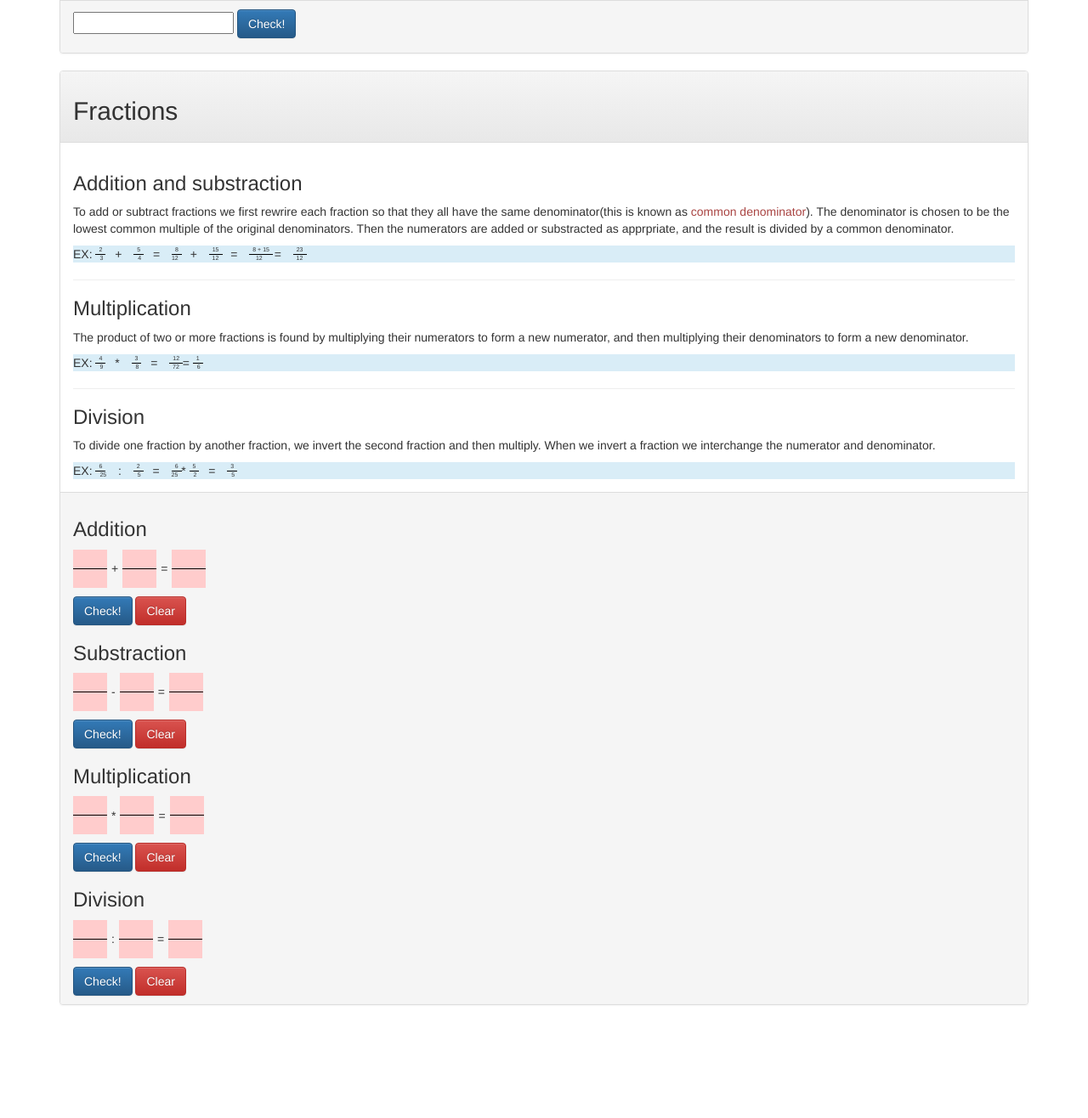
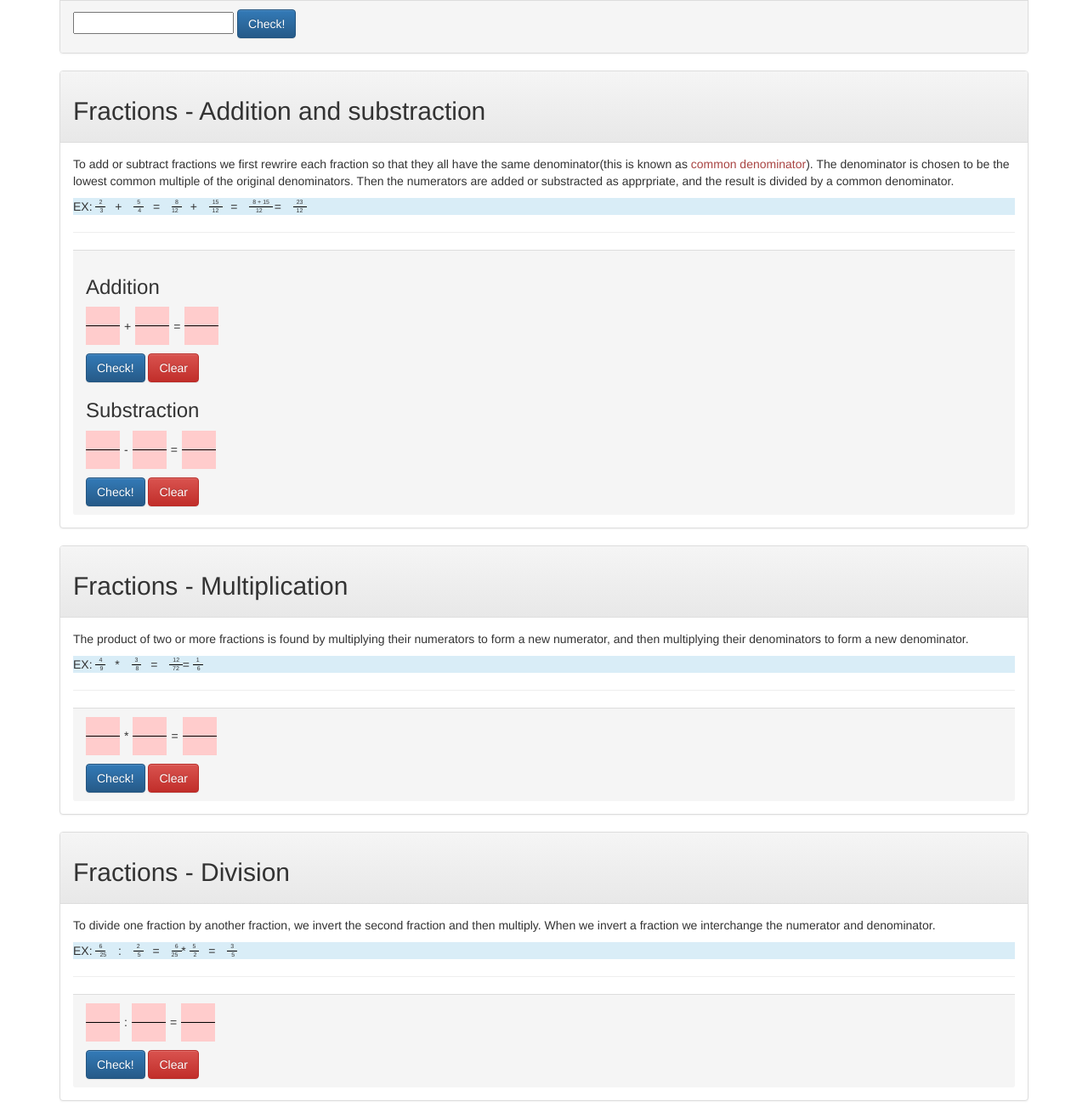
Before and after one commit to alexbokii/Foundation-Maths, a plain HTML site: page index.html in a window 1280 px wide. Shown: the part 185-1501 px from the top of the page at 85% size. Before the commit the page ends 1388 px from the top, so only its background shows below. Drawn offline with nearby package versions, Linux system fonts and the light colour scheme.

Commit message:
Refactoring of index.html

```diff
--- a/index.html
+++ b/index.html
@@ -47,32 +47,14 @@
         <div class="row">
             <div class="col-xs-12">
                 <div class="panel panel-default">
-                    <div class="panel-heading"><h2>Fractions</h2></div>
+                    <div class="panel-heading"><h2>Fractions - Addition and substraction</h2></div>
                     <div class="panel-body">
-                        <h3>Addition and substraction</h3>
                         <p>To add or subtract fractions we first rewrire each fraction so that they all have the same denominator(this is known as <span class="text-danger">common denominator</span>). The denominator is chosen to be the lowest common multiple of the original denominators. Then the numerators are added or substracted as apprpriate, and the result is divided by a common denominator.</p>
 
                         <div class="bg-info">EX: <span class="frac"><span class="sup">2</span><span class="sub">3</span> <span class="operator">+</span> <span class="sup">5</span><span class="sub">4</span> <span class="operator"> = </span> <span class="sup">8</span><span class="sub two-dig">12</span> <span class="operator">+</span> <span class="sup">15</span><span class="sub two-dig">12</span> <span class="operator">=</span> <span class="sup two-dig">8 + 15</span><span class="sub three-dig">12</span> <span class="operator"> = </span> <span class="sup">23</span><span class="sub two-dig">12</span></span></div>
                         <hr>
 
-                        <h3>Multiplication</h3>
-                        <p>The product of two or more fractions is found by multiplying their numerators to form a new numerator, and then multiplying their denominators to form a new denominator.</p>
-
-                        <div class="bg-info">EX: <span class="frac"><span class="sup">4</span><span class="sub">9</span> <span class="operator">*</span> <span class="sup">3</span><span class="sub">8</span> <span class="operator"> = </span> <span class="sup">12</span><span class="sub two-dig">72</span> = <span class="sup">1</span><span class="sub">6</span>
-                        </div>
-                        <hr>
-
-
-                        <h3>Division</h3>
-                        <p>To divide one fraction by another fraction, we invert the second fraction and then multiply. When we invert a fraction we interchange the numerator and denominator.</p>
-
-                        <div class="bg-info">EX: <span class="frac"><span class="sup">6</span><span class="sub">25</span> <span class="operator">:</span> <span class="sup">2</span><span class="sub">5</span> <span class="operator"> = </span> <span class="sup">6</span><span class="sub two-dig">25</span> * <span class="sup">5</span><span class="sub">2</span> <span class="operator"> = </span> <span class="sup">3</span><span class="sub">5</span>
-                        </div>
-
-
-                    </div>
                         <div class="panel-footer">
-                    <!-- fraction addition -->
                             <h3>Addition</h3>
                             <form id="fractionAddition">
                                 <table class="fraction">
@@ -159,10 +141,18 @@
                                     Clear
                                 </button>
                             </form>
+                        </div>
+                    </div>
+                </div>
+                <div class="panel panel-default">
+                    <div class="panel-heading"><h2>Fractions - Multiplication</h2></div>
+                        <div class="panel-body">
+                            <p>The product of two or more fractions is found by multiplying their numerators to form a new numerator, and then multiplying their denominators to form a new denominator.</p>
 
-                    <!-- fraction multiplication -->
-
-                    <h3>Multiplication</h3>
+                            <div class="bg-info">EX: <span class="frac"><span class="sup">4</span><span class="sub">9</span> <span class="operator">*</span> <span class="sup">3</span><span class="sub">8</span> <span class="operator"> = </span> <span class="sup">12</span><span class="sub two-dig">72</span> = <span class="sup">1</span><span class="sub">6</span>
+                            </div>
+                            <hr>
+                            <div class="panel-footer">
                                 <form id="fractionMultiplication">
                                     <table class="fraction">
                                         <tr>
@@ -204,9 +194,21 @@
                                         Clear
                                     </button>
                                 </form>
+                            </div>
+                        </div>
+                </div>
 
-                    <!-- fraction division -->
-                    <h3>Division</h3>
+            <div class="panel panel-default">
+                <div class="panel-heading"><h2>Fractions - Division</h2></div>
+                    <div class="panel-body">
+                        <p>To divide one fraction by another fraction, we invert the second fraction and then multiply. When we invert a fraction we interchange the numerator and denominator.</p>
+
+                        <div class="bg-info">EX: <span class="frac"><span class="sup">6</span><span class="sub">25</span> <span class="operator">:</span> <span class="sup">2</span><span class="sub">5</span> <span class="operator"> = </span> <span class="sup">6</span><span class="sub two-dig">25</span> * <span class="sup">5</span><span class="sub">2</span> <span class="operator"> = </span> <span class="sup">3</span><span class="sub">5</span>
+                        </div>
+
+                        <hr>
+
+                        <div class="panel-footer">
                             <form id="fractionDivision">
                                 <table class="fraction">
                                     <tr>
@@ -253,6 +255,6 @@
                 </div>
             </div>
         </div>
-
+    </div>
 </body>
 </html>
```
Lines whose indentation alone changed are shown as unchanged.
